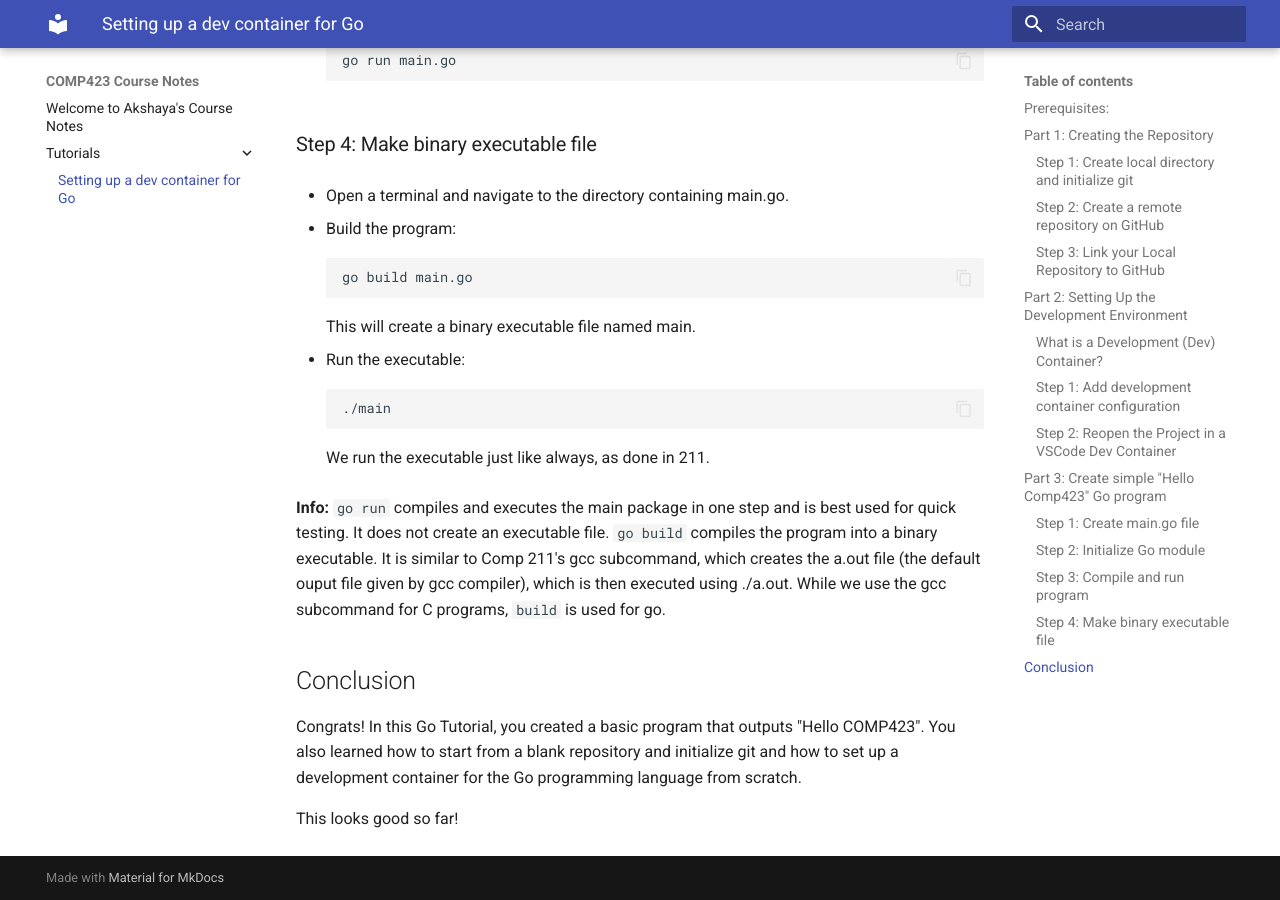
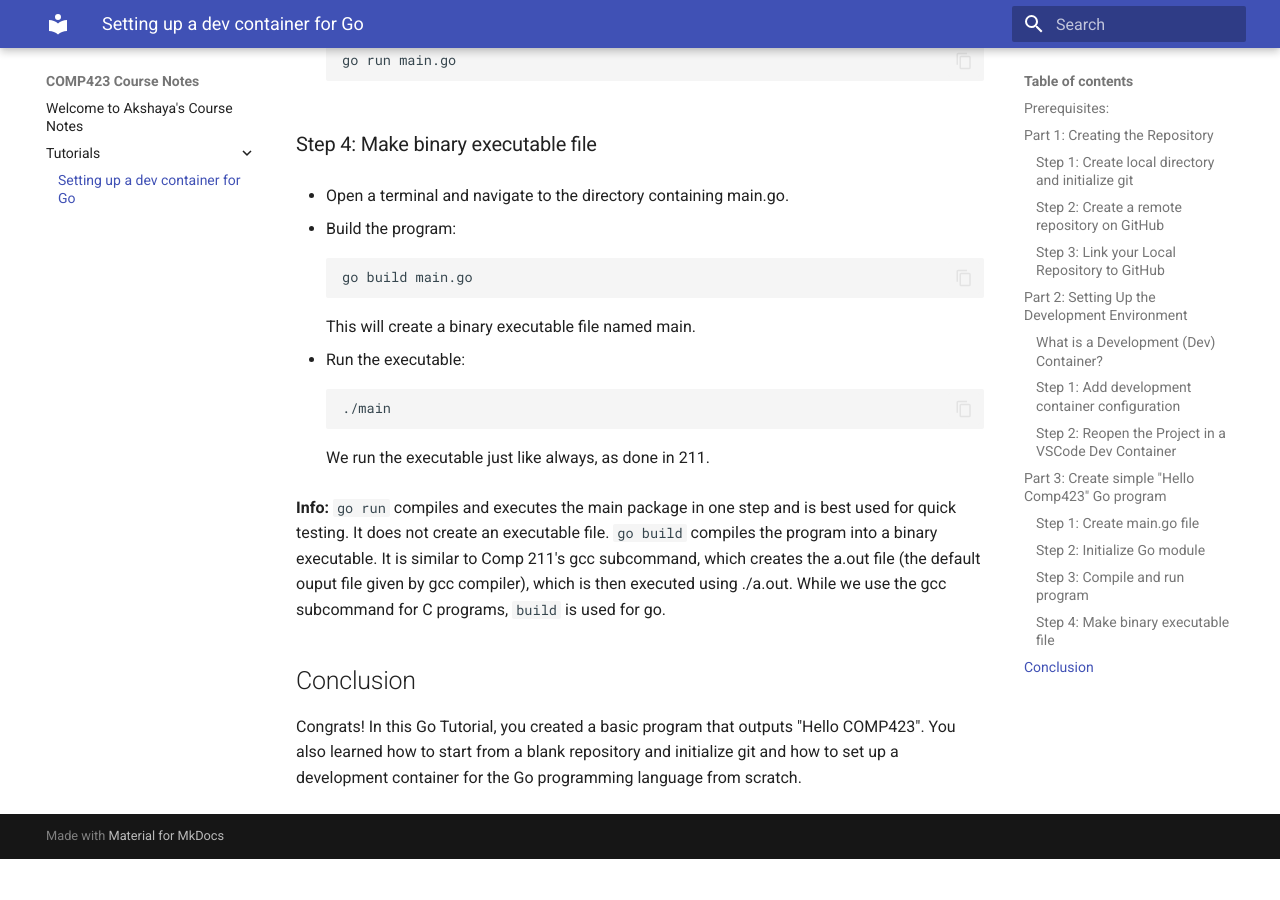
Before and after one commit to sundarak/comp423-course-notes, an MkDocs documentation site: the page built from docs/tutorials/go-setup.md, in a window 1280 px wide and 900 px high, scrolled down 4234 px. Built offline with MkDocs 1.6.1 and Material for MkDocs 9.7.7, drawn with Linux system fonts in a browser that asks for light colours; after the commit the page ends 5093 px from its top, so only the background shows below that.

Commit message:
Making a few formating edits

```diff
--- a/docs/tutorials/go-setup.md
+++ b/docs/tutorials/go-setup.md
@@ -168,8 +168,3 @@ We run the executable just like always, as done in 211.
 
 ## Conclusion
 Congrats! In this Go Tutorial, you created a basic program that outputs "Hello COMP423". You also learned how to start from a blank repository and initialize git and how to set up a development container for the Go programming language from scratch.
-
-
-
-
-This looks good so far!
```
